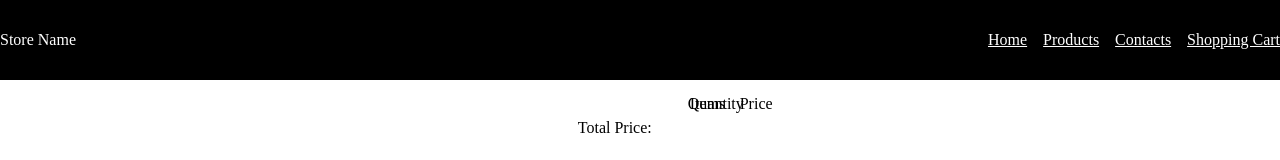
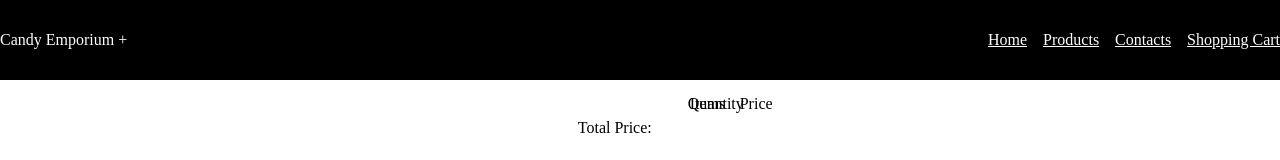
Before and after one commit to AndrewLin95/shopping_sit, a React (Create React App) app: page /cart in a window 1280 px wide. Shown: the top 160 px of the page. Built offline with nearby package versions, Linux system fonts and the light colour scheme.

Commit message:
changed title of header and adjusted the padding of the header

```diff
--- a/src/Components/Header.tsx
+++ b/src/Components/Header.tsx
@@ -3,7 +3,7 @@ import { Link } from "react-router-dom";
 const Header = () => {
     return (
         <div id="header">
-            <div>Store Name</div>
+            <div>Candy Emporium +</div>
 
             <div id="navBar">
                     <Link to="/">Home</Link>
```
